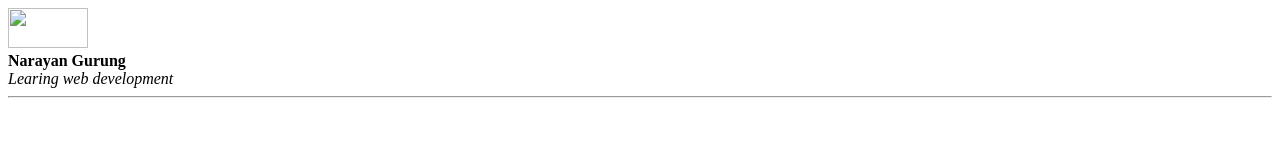
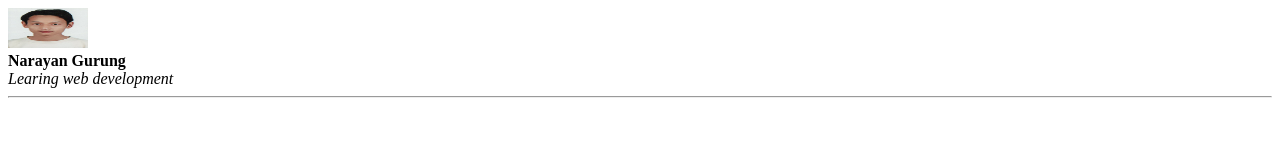
Before and after one commit to narangrg443/cv.github.io, a plain HTML site: page index.html in a window 1280 px wide. Drawn offline with Linux system fonts and the light colour scheme.

Commit message:
Update index.html

```diff
--- a/index.html
+++ b/index.html
@@ -6,7 +6,7 @@
 
   </head>
   <body>
-    <img src="img/naran.jpg"  width="80" height="40"/><br>
+    <img src="naran.jpg"  width="80" height="40"/><br>
     <strong>Narayan Gurung</strong></br>
 
       <em>Learing web development</em>
```
